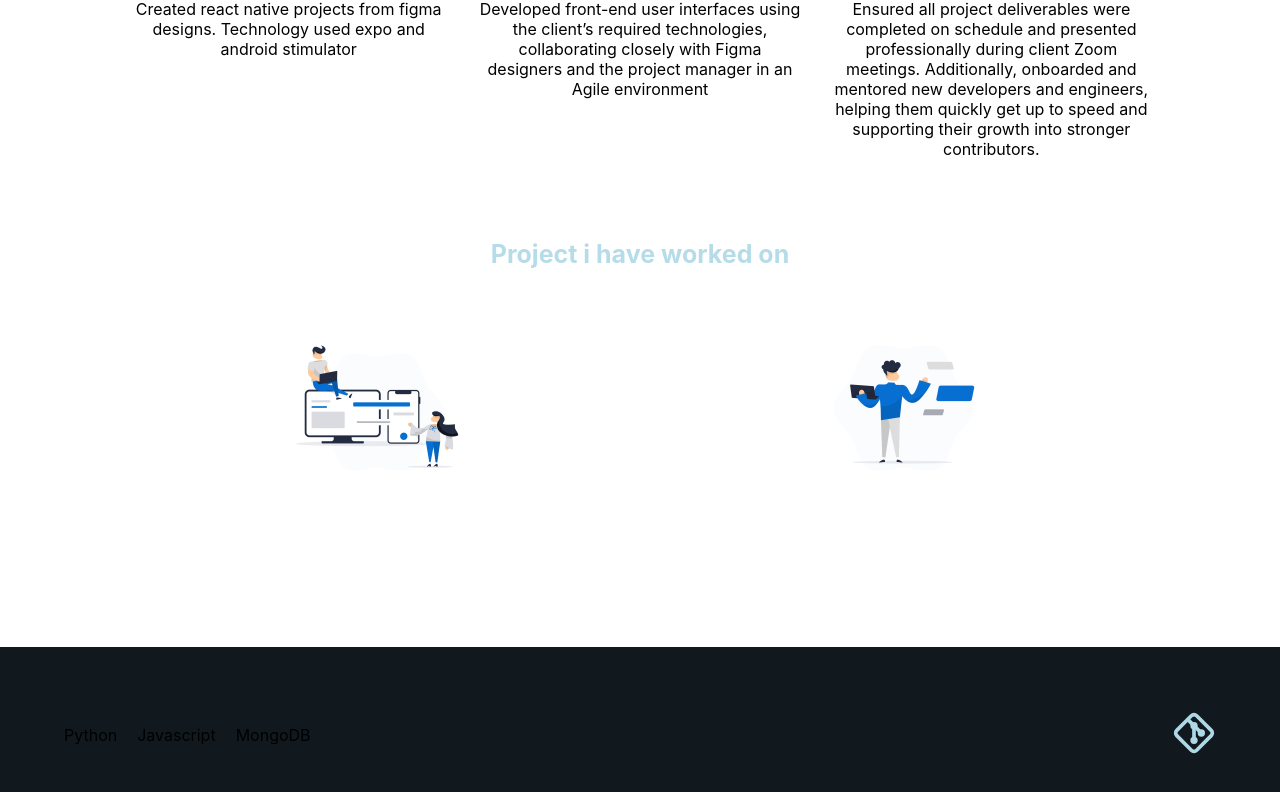
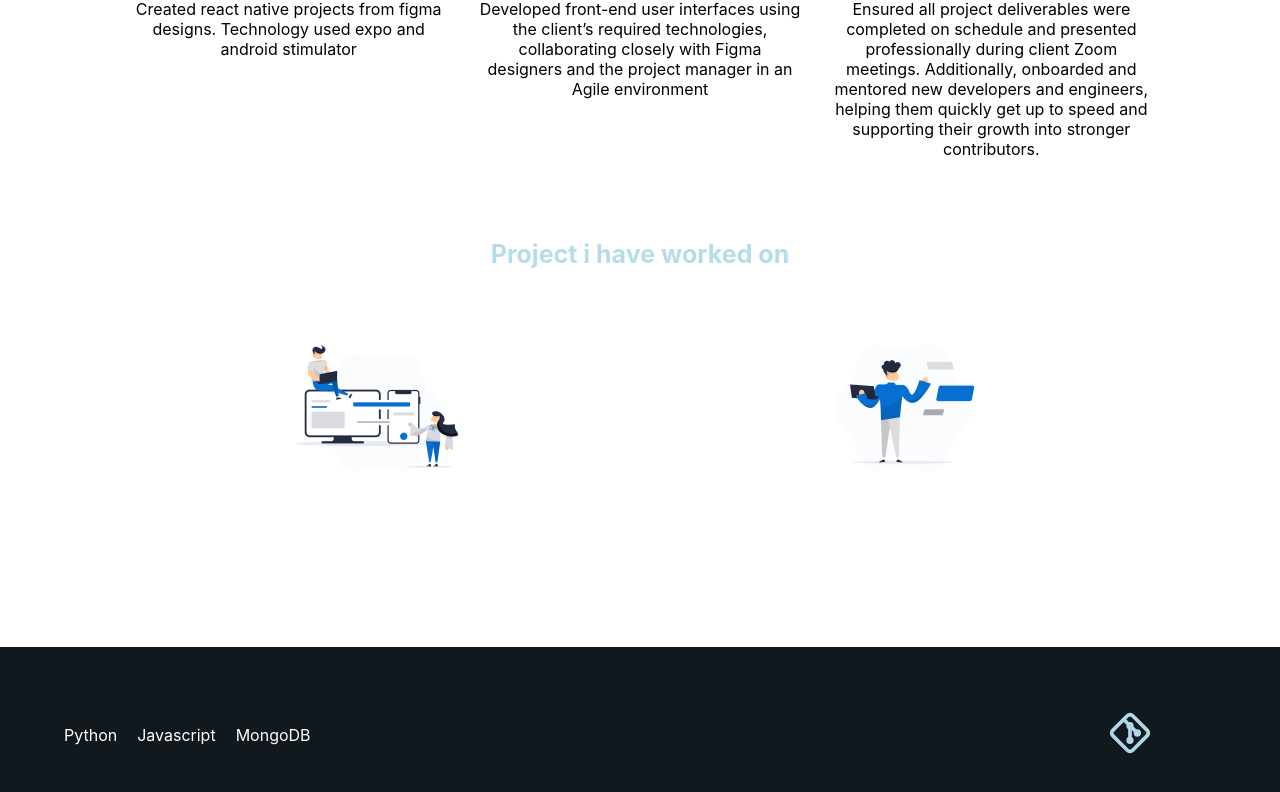
Before and after one commit to Tduncan14/portofolio, a React (Create React App) app: page / in a window 1280 px wide. Shown: the part 708-1500 px from the top of the page. Built offline with nearby package versions, Linux system fonts and the light colour scheme.

Commit message:
keep moving forward

```diff
--- a/package.json
+++ b/package.json
@@ -9,6 +9,7 @@
     "@testing-library/user-event": "^13.5.0",
     "react": "^19.2.0",
     "react-dom": "^19.2.0",
+    "react-router-dom": "^7.9.6",
     "react-scripts": "5.0.1",
     "web-vitals": "^2.1.4"
   },
--- a/src/App.js
+++ b/src/App.js
@@ -4,11 +4,14 @@
 import Profile from './components/Profile/Profile';
 import MidContent from './components/MidContent/MidContent';
 import Footer from './components/Footer/Footer';
+import { BrowserRouter  as Router} from 'react-router-dom';
 
 
 function App() {
   return (
+
     <div className="appParent">
+
     <div className="App">
       <Header />
       <Profile />
--- a/src/components/Footer/Footer.js
+++ b/src/components/Footer/Footer.js
@@ -1,5 +1,6 @@
 import react from 'react';
 import './footer.css';
+import { Link } from 'react-router-dom';
 
 
 const Footer = () => {
@@ -8,7 +9,7 @@
 
     return(
         <div className="footer">
-             <div class="header">
+             <div className="foot">
      <ul class="nav">
         <li>Python</li>
         <li>Javascript</li>
@@ -16,8 +17,10 @@
      </ul>
 
 
-     <div className="logo">
-        <svg xmlns="http://www.w3.org/2000/svg" width="44" height="44" viewBox="0 0 24 24" fill="none" stroke="currentColor" stroke-width="2" stroke-linecap="round" stroke-linejoin="round" class="icon icon-tabler icons-tabler-outline icon-tabler-brand-git"><path stroke="none" d="M0 0h24v24H0z" fill="none"/><path d="M16 12m-1 0a1 1 0 1 0 2 0a1 1 0 1 0 -2 0" /><path d="M12 8m-1 0a1 1 0 1 0 2 0a1 1 0 1 0 -2 0" /><path d="M12 16m-1 0a1 1 0 1 0 2 0a1 1 0 1 0 -2 0" /><path d="M12 15v-6" /><path d="M15 11l-2 -2" /><path d="M11 7l-1.9 -1.9" /><path d="M13.446 2.6l7.955 7.954a2.045 2.045 0 0 1 0 2.892l-7.955 7.955a2.045 2.045 0 0 1 -2.892 0l-7.955 -7.955a2.045 2.045 0 0 1 0 -2.892l7.955 -7.955a2.045 2.045 0 0 1 2.892 0z" /></svg>
+     <div className="logo logoFoot">
+         <Link className="logoLinks" to="https://github.com/Tduncan14">
+                <svg xmlns="http://www.w3.org/2000/svg" width="44" height="44" viewBox="0 0 24 24" fill="none" stroke="currentColor" stroke-width="2" stroke-linecap="round" stroke-linejoin="round" class="icon icon-tabler icons-tabler-outline icon-tabler-brand-git"><path stroke="none" d="M0 0h24v24H0z" fill="none"/><path d="M16 12m-1 0a1 1 0 1 0 2 0a1 1 0 1 0 -2 0" /><path d="M12 8m-1 0a1 1 0 1 0 2 0a1 1 0 1 0 -2 0" /><path d="M12 16m-1 0a1 1 0 1 0 2 0a1 1 0 1 0 -2 0" /><path d="M12 15v-6" /><path d="M15 11l-2 -2" /><path d="M11 7l-1.9 -1.9" /><path d="M13.446 2.6l7.955 7.954a2.045 2.045 0 0 1 0 2.892l-7.955 7.955a2.045 2.045 0 0 1 -2.892 0l-7.955 -7.955a2.045 2.045 0 0 1 0 -2.892l7.955 -7.955a2.045 2.045 0 0 1 2.892 0z" /></svg>
+            </Link>
      </div>
     </div>
 
--- a/src/components/Footer/footer.css
+++ b/src/components/Footer/footer.css
@@ -3,4 +3,47 @@
     padding:4rem;
     margin-top:8rem;
     width:100%;
+    color:white;
 }
+
+.foot{
+    display:flex;
+    justify-content: space-between;
+    gap:50px;
+    align-items:center;
+}
+
+.logoLinks{
+    color:lightblue;
+    padding-right:4rem;
+}
+
+
+@media(max-width:500px){
+
+    .foot{
+        flex-direction:column;
+        justify-content: center;
+        align-items:center;   /* ADD THIS */
+    }
+
+    .logoFoot{
+        display:flex;
+        justify-content:center;
+    }
+
+    .logoLinks{
+        display:flex;
+        justify-content:center;
+        align-items:center;
+        padding:0;          /* optional: remove extra spacing */
+    }
+
+    .logoLinks svg{
+        width:100%;         /* optional */
+        max-width:80px;     /* optional size cap */
+        margin:0 auto;      /* THIS centers it */
+        display:block;
+    /* also required for margin:auto to work */
+    }
+}
--- a/src/components/Header/Header.css
+++ b/src/components/Header/Header.css
@@ -13,7 +13,14 @@
 }
 .nav li{
     list-style-type:none;
+    transition:transform,3s,ease-in;
 
+}
+
+.nav li:hover{
+    cursor:pointer;
+    color:lightblue;
+    transform:scale(1.4);
 }
 
 .logo{
@@ -21,7 +28,13 @@
     color:lightblue;
 }
 
+.logoLink{
+    color:lightblue;
+}
 
+.logo:active{
+    color:lightblue;
+}
 
 
 
@@ -39,4 +52,10 @@
     .logo{
         margin-bottom:1rem;
     }
+
+    .nav{
+        flex-direction:column;
+        justify-content:center;
+        align-items:center;
+    }
 }
--- a/src/components/Header/Header.js
+++ b/src/components/Header/Header.js
@@ -1,5 +1,6 @@
 import React from 'react';
 import './Header.css'
+import { Link } from 'react-router-dom';
 
 
 const Header = () => {
@@ -15,7 +16,9 @@
 
 
      <div className="logo">
+      <Link className="logoLink" to="https://github.com/Tduncan14">
         <svg xmlns="http://www.w3.org/2000/svg" width="44" height="44" viewBox="0 0 24 24" fill="none" stroke="currentColor" stroke-width="2" stroke-linecap="round" stroke-linejoin="round" class="icon icon-tabler icons-tabler-outline icon-tabler-brand-git"><path stroke="none" d="M0 0h24v24H0z" fill="none"/><path d="M16 12m-1 0a1 1 0 1 0 2 0a1 1 0 1 0 -2 0" /><path d="M12 8m-1 0a1 1 0 1 0 2 0a1 1 0 1 0 -2 0" /><path d="M12 16m-1 0a1 1 0 1 0 2 0a1 1 0 1 0 -2 0" /><path d="M12 15v-6" /><path d="M15 11l-2 -2" /><path d="M11 7l-1.9 -1.9" /><path d="M13.446 2.6l7.955 7.954a2.045 2.045 0 0 1 0 2.892l-7.955 7.955a2.045 2.045 0 0 1 -2.892 0l-7.955 -7.955a2.045 2.045 0 0 1 0 -2.892l7.955 -7.955a2.045 2.045 0 0 1 2.892 0z" /></svg>
+    </Link>
      </div>
     </div>
     )
--- a/src/components/MidContent/midContent.css
+++ b/src/components/MidContent/midContent.css
@@ -117,6 +117,16 @@
 
 }
 
+
+
+@media (max-width:500px){
+
+
+    .ProjectTechnology{
+        flex-direction: column;
+    }
+}
+
 /* DESKTOP —
 
 /* DESKTOP — 900px and up */
--- a/src/components/Profile/Profile.css
+++ b/src/components/Profile/Profile.css
@@ -265,3 +265,15 @@
 }
 
 }
+
+
+@media(max-width:500px){
+
+    .profile{
+        text-align:center;
+    }
+
+    .secondP{
+        margin-top:1rem;
+    }
+}
--- a/src/components/Profile/Profile.js
+++ b/src/components/Profile/Profile.js
@@ -1,6 +1,7 @@
 import React,{useState, useEffect, useReducer} from 'react';
 import Treek from '../../images/treek.jpg'
 import './Profile.css'
+
 
 
 
--- a/src/index.js
+++ b/src/index.js
@@ -3,11 +3,14 @@
 import './index.css';
 import App from './App';
 import reportWebVitals from './reportWebVitals';
+import { BrowserRouter  as Router} from 'react-router-dom';
 
 const root = ReactDOM.createRoot(document.getElementById('root'));
 root.render(
   <React.StrictMode>
+    <Router>
     <App />
+    </Router>
   </React.StrictMode>
 );
 
```
Also changed, not shown: 1 other file (tests, documents, lock files or other folders).
